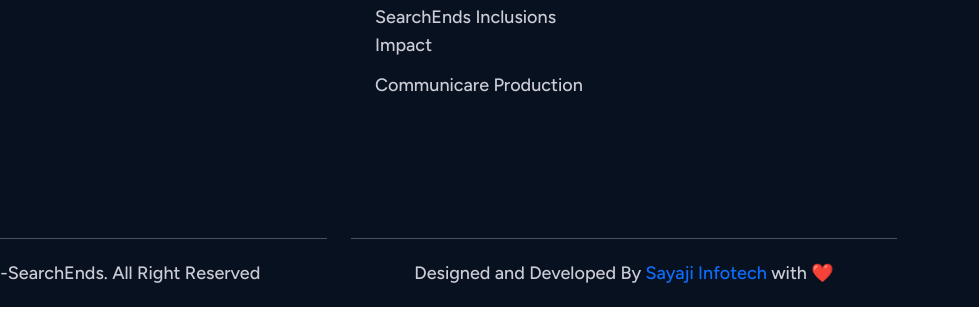
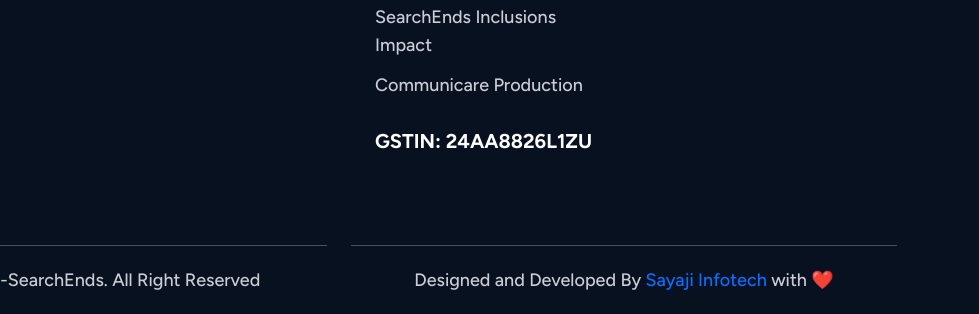
Before and after one commit to nisarg-007/searchEnds-site-main, a plain HTML site: page index.html in a window 1280 px wide. Shown: the part 5883-6197 px from the top of the page, 301-1280 px from the left. Drawn offline with nearby package versions, Linux system fonts and the light colour scheme.

Commit message:
GST number

```diff
--- a/index.html
+++ b/index.html
@@ -1360,6 +1360,7 @@
                                            <li><a href="#"><i class="fa-brands fa-youtube"></i></a></li>
                                            <li><a href="#"><i class="fa-brands fa-instagram"></i></a></li>
                                       </ul>
+
                                  </div>
                             </div>
 
@@ -1385,6 +1386,10 @@
                                            <li><a href="searchendsdei.html"> SearchEnds Inclusions Impact</a></li>
                                            <li><a href="CommunicareProductions.html"> Communicare Production</a></li>
                                       </ul>
+                                      <div class="heading1-w">
+                                        <br>
+                                        <h3> GSTIN: 24AA8826L1ZU</h3>
+                                      </div>
                                  </div>
                             </div>
 
@@ -1419,6 +1424,7 @@
                                           <a href="https://g.co/kgs/Xne1bsK">D 306 Avishkar Complex, Old Padra Road <br> Akota, Vadodara, Gujarat 390020</a>
                                         </div>
                                       </div>
+
 
                                  </div>
                             </div>
```
